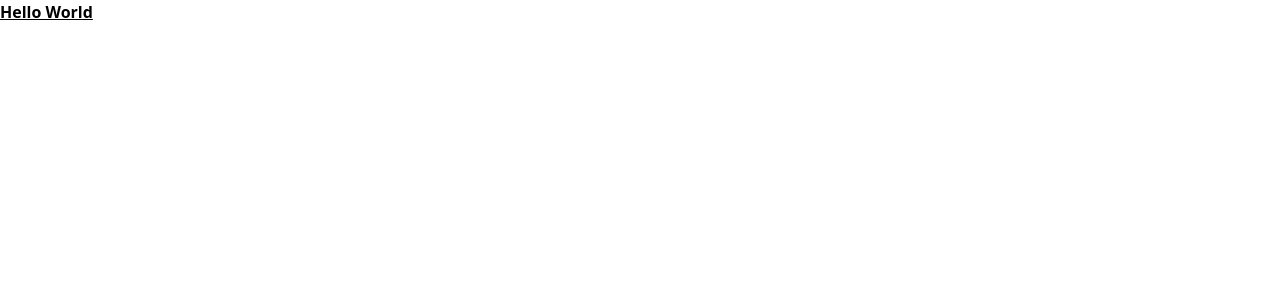
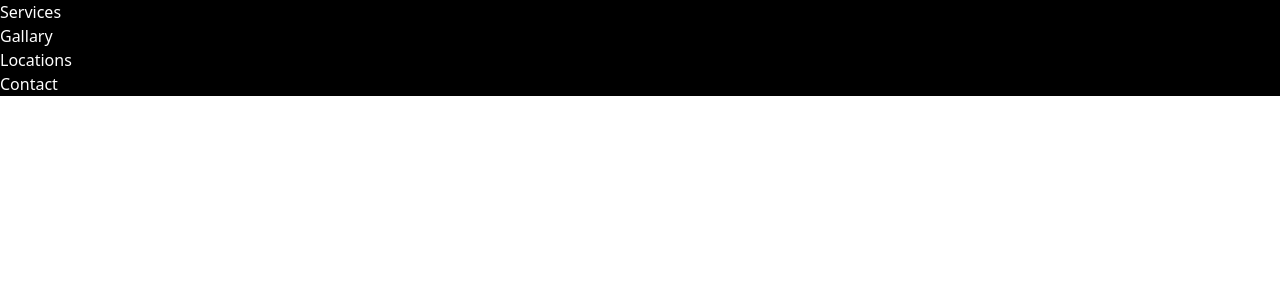
Before and after one commit to Elmerh14/Car-Collision-Center-Website, a React (Vite) app in the folder ccr-frontend/: page / in a window 1280 px wide. Shown: the top 300 px of the page. Built offline with nearby package versions, Linux system fonts and the light colour scheme.

Commit message:
Began making the navbar.

```diff
--- a/ccr-frontend/src/App.tsx
+++ b/ccr-frontend/src/App.tsx
@@ -1,6 +1,8 @@
+import NavBar from "./components/NavBar";
+
 function App() {
   return (
-    <h1 className="text-3x1 font-bold underline">Hello World</h1>
+    <NavBar />
   )
 }
 export default App;
--- a/ccr-frontend/src/components/NavBar.tsx
+++ b/ccr-frontend/src/components/NavBar.tsx
@@ -0,0 +1,24 @@
+
+function NavBar() {
+  const navBarItems = [
+    { title: 'Services', href: '#services', id: 1 },
+    { title: 'Gallary', href: "#gallary", id: 2 },
+    { title: 'Locations', href: "#locations", id: 3 },
+    { title: 'Contact', href: "contact", id: 4 },
+  ]
+  return (
+    <>
+      <nav className="bg-black">
+        <ul>
+          {navBarItems.map(items =>
+            <li key={items.id}
+              className="text-white">
+              <a href={items.href}>{items.title}</a>
+            </li>
+          )}
+        </ul>
+      </nav>
+    </>
+  )
+}
+export default NavBar;
```
